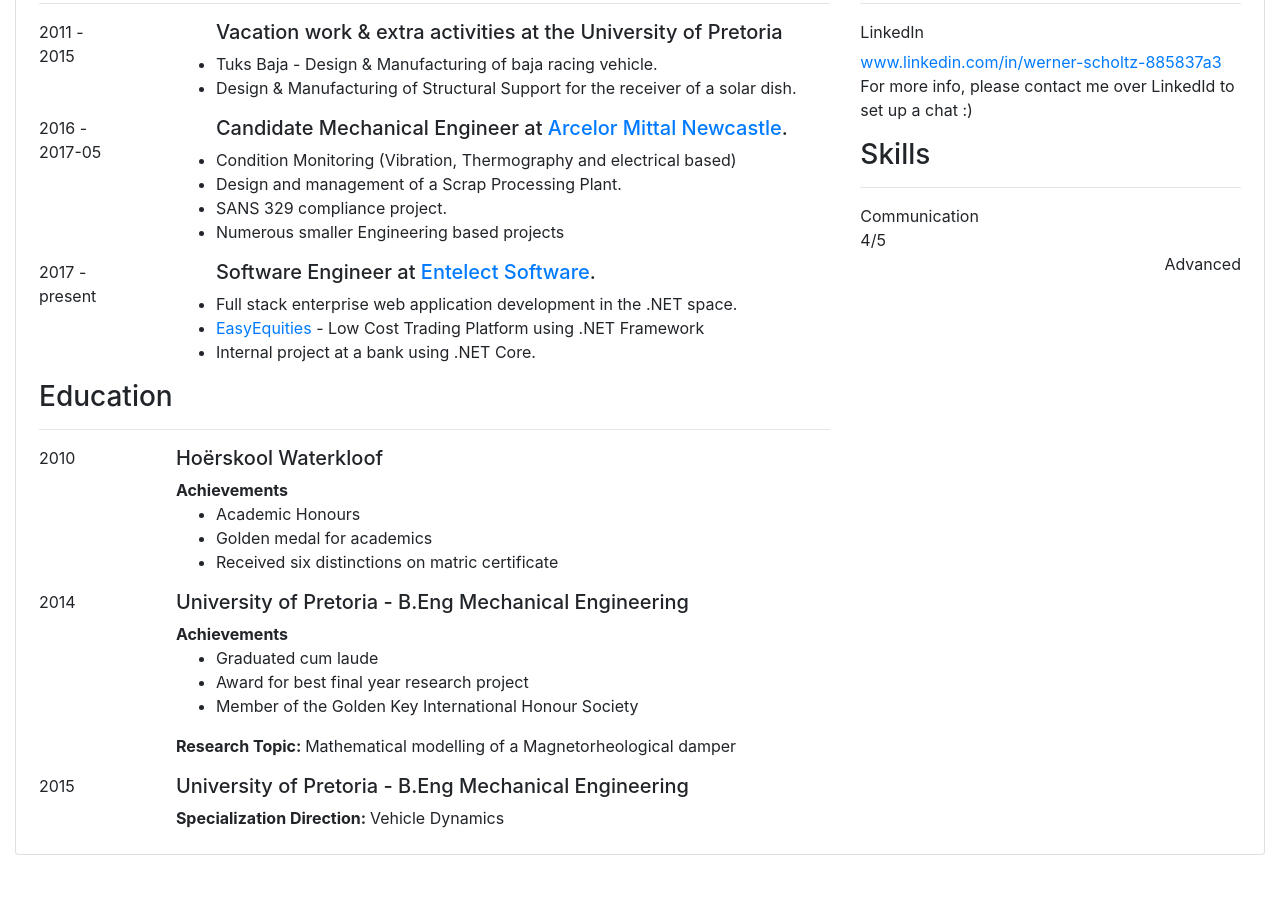
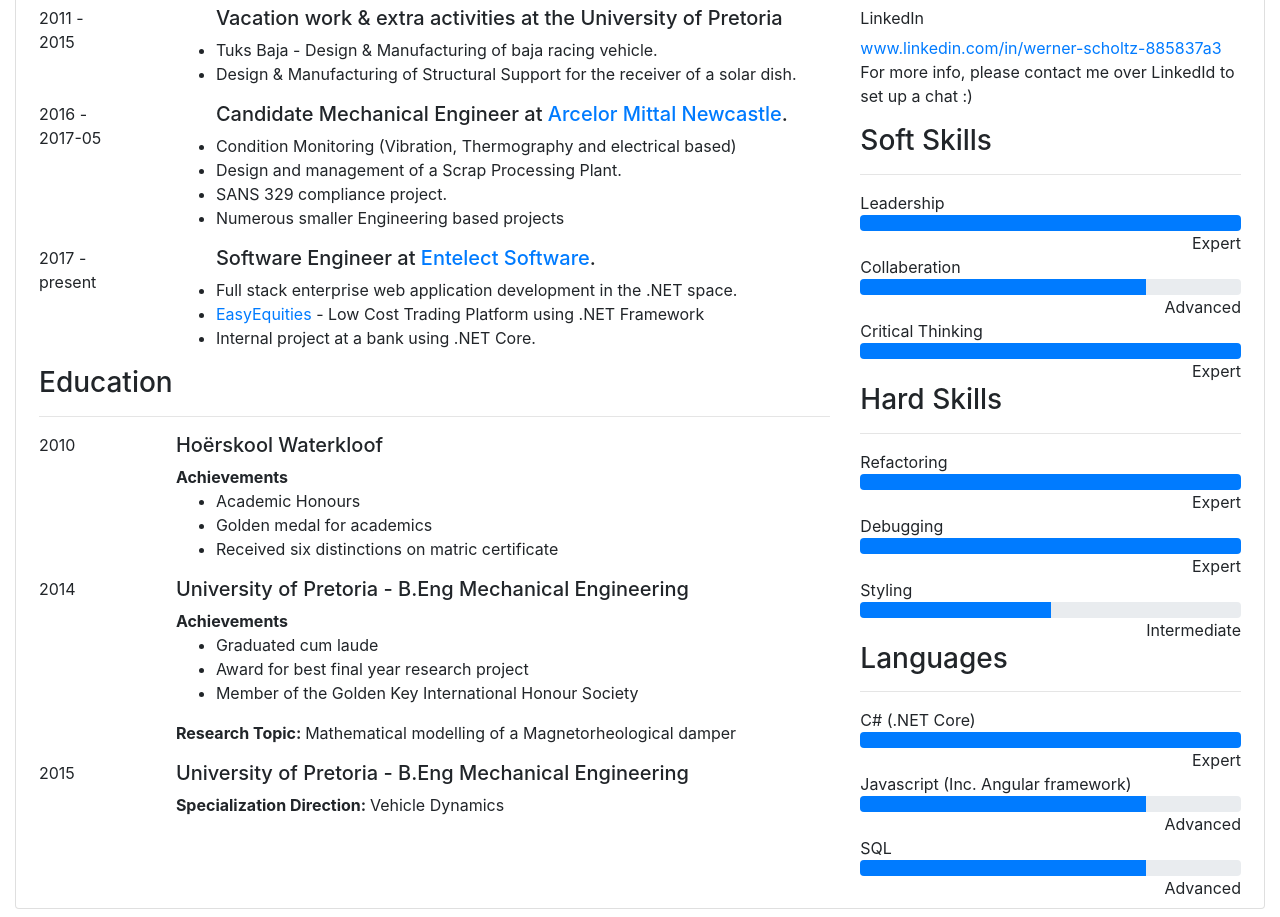
Before and after one commit to WernerScholtz/Resume, an Angular app: page / in a window 1280 px wide. Shown: the part 240-1157 px from the top of the page. Before the commit the page ends 1103 px from the top, so only its background shows below. Built offline with nearby package versions, Linux system fonts and the light colour scheme.

Commit message:
Add skills section

```diff
--- a/src/app/app.component.html
+++ b/src/app/app.component.html
@@ -1,20 +1,21 @@
 <div class="container-fluid my-2">
 
-  <div class="card mb-4">
+  <div class="card mb-3">
     <div class="row">
       <div class="col-md-2 col-12 text-center">
         <img style="max-width: 200px;" class="card-img" src="assets/WernerCVPic4by3.jpg" />
       </div>
       <div class="col-md-10 col-12">
-        <div class="card-body">
-          <h4 class="card-title">Werner Scholtz</h4>
-          <h6 class="card-subtitle mb-2 text-muted">Software Engineer</h6>
+        <div class="card-body p-3">
+          <h4 class="card-title">Werner Scholtz<span class="card-subtitle mb-2 text-muted h5"> - Software
+              Engineer</span></h4>
           <p class="card-text">
             Werner is a hardworking and enthusiastic Mechanical Engineer, currently working as a
-            Software Engineer at Entelect Software.
-            Recently he worked on a <a href="https://www.easyequities.co.za" target="_blank">low-cost trading
-              platform</a> and
+            Software Engineer at Entelect Software. Recently he worked on a <a href="https://www.easyequities.co.za"
+              target="_blank">low-cost trading platform</a> and
             is currently working on an internal project for a bank.
+            Werner's crazy about solving a problem with code, it's the perfect tool to break up a problem into smaller
+            bits. And best of all, it can be unit tested!
           </p>
         </div>
       </div>
@@ -130,25 +131,119 @@
             <p>For more info, please contact me over LinkedId to set up a chat :)</p>
           </div>
         </div>
+
         <div class="row">
           <div class="col">
             <h3>
-              Skills
+              Soft Skills
             </h3>
             <hr />
-            <div>
-              <div>
-                Communication
-              </div>
-              <div>
-                4/5
-              </div>
-              <div class="float-right">
-                Advanced
-              </div>
+
+            Leadership
+            <div class="progress">
+              <div class="progress-bar" role="progressbar" style="width: 100%" aria-valuenow="100" aria-valuemin="0"
+                aria-valuemax="100"></div>
             </div>
+            <div class="text-right">
+              Expert
+            </div>
+
+            Collaberation
+            <div class="progress">
+              <div class="progress-bar" role="progressbar" style="width: 75%" aria-valuenow="75" aria-valuemin="0"
+                aria-valuemax="100"></div>
+            </div>
+            <div class="text-right">
+              Advanced
+            </div>
+
+            Critical Thinking
+            <div class="progress">
+              <div class="progress-bar" role="progressbar" style="width: 100%" aria-valuenow="100" aria-valuemin="0"
+                aria-valuemax="100"></div>
+            </div>
+            <div class="text-right">
+              Expert
+            </div>
+
           </div>
         </div>
+
+        <div class="row">
+          <div class="col">
+            <h3>
+              Hard Skills
+            </h3>
+            <hr />
+
+            Refactoring
+            <div class="progress">
+              <div class="progress-bar" role="progressbar" style="width: 100%" aria-valuenow="100" aria-valuemin="0"
+                aria-valuemax="100"></div>
+            </div>
+            <div class="text-right">
+              Expert
+            </div>
+
+            Debugging
+            <div class="progress">
+              <div class="progress-bar" role="progressbar" style="width: 100%" aria-valuenow="100" aria-valuemin="0"
+                aria-valuemax="100"></div>
+            </div>
+            <div class="text-right">
+              Expert
+            </div>
+
+            Styling
+            <div class="progress">
+              <div class="progress-bar" role="progressbar" style="width: 50%" aria-valuenow="50" aria-valuemin="0"
+                aria-valuemax="100"></div>
+            </div>
+            <div class="text-right">
+              Intermediate
+            </div>
+
+          </div>
+        </div>
+
+        <div class="row">
+          <div class="col">
+            <h3>
+              Languages
+            </h3>
+            <hr />
+
+            C# (.NET Core)
+            <div class="progress">
+              <div class="progress-bar" role="progressbar" style="width: 100%" aria-valuenow="100" aria-valuemin="0"
+                aria-valuemax="100"></div>
+            </div>
+            <div class="text-right">
+              Expert
+            </div>
+
+            Javascript (Inc. Angular framework)
+            <div class="progress">
+              <div class="progress-bar" role="progressbar" style="width: 75%" aria-valuenow="75" aria-valuemin="0"
+                aria-valuemax="100"></div>
+            </div>
+            <div class="text-right">
+              Advanced
+            </div>
+
+            SQL
+            <div class="progress">
+              <div class="progress-bar" role="progressbar" style="width: 75%" aria-valuenow="75" aria-valuemin="0"
+                aria-valuemax="100"></div>
+            </div>
+            <div class="text-right">
+              Advanced
+            </div>
+
+          </div>
+        </div>
+
+
       </div>
     </div>
   </div>
```
